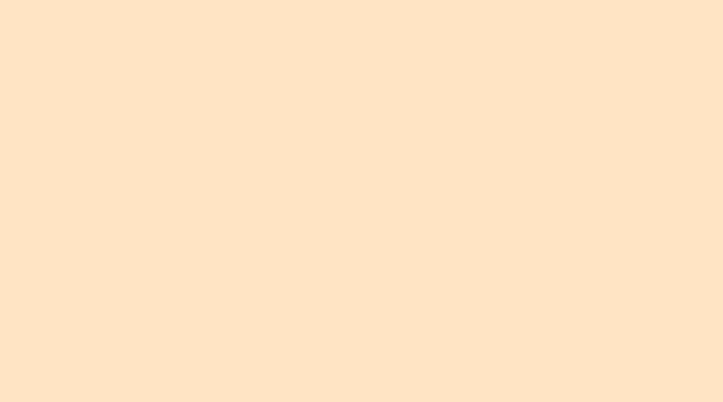
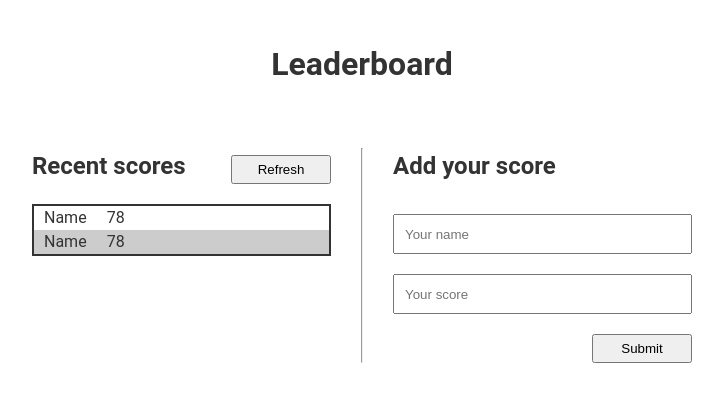
Before and after one commit to adamilare/leaderboard, a website built with webpack: page src/index.html in a window 1280 px wide. Shown: the whole page, without its empty margins (278-1001 px from the left). Built offline with nearby package versions, Linux system fonts and the light colour scheme.

Commit message:
Setup UI components

```diff
--- a/src/index.html
+++ b/src/index.html
@@ -5,6 +5,36 @@
     <meta http-equiv="X-UA-Compatible" content="IE=edge" />
     <meta name="viewport" content="width=device-width, initial-scale=1.0" />
     <title>Leaderboard</title>
+    <link rel="stylesheet" href="style.css" />
   </head>
-  <body></body>
+  <body>
+    <h1>Leaderboard</h1>
+    <div id="leaderboard">
+      <section id="leaderboard-list">
+        <div id="score-heading">
+          <h2>Recent scores</h2>
+          <button id="refresh">Refresh</button>
+        </div>
+
+        <ul id="recent-scores">
+          <li class="score-item" data-ref="">
+            <span class="name">Name</span><span class="score">78</span>
+          </li>
+          <li class="score-item" data-ref="">
+            <span class="name">Name</span><span class="score">78</span>
+          </li>
+        </ul>
+      </section>
+      <hr />
+      <section id="leaderboard-add">
+        <h2>Add your score</h2>
+        <form id="add-score">
+          <input type="text" name="name" placeholder="Your name" />
+          <input type="number" name="score" placeholder="Your score" />
+          <button type="submit">Submit</button>
+        </form>
+      </section>
+    </div>
+    <script src="index.js"></script>
+  </body>
 </html>
--- a/src/style.css
+++ b/src/style.css
@@ -1,7 +1,100 @@
-body {
-  background-color: bisque;
+* {
+  margin: 0;
+  padding: 0;
 }
 
-.hello {
-  color: red;
+html {
+  box-sizing: border-box;
 }
+
+*,
+*::before,
+*::after {
+  box-sizing: inherit;
+}
+
+body {
+  font-family: "Roboto", sans-serif;
+  font-size: 16px;
+  line-height: 1.5;
+  color: #333;
+}
+
+h1 {
+  margin: 40px auto;
+  text-align: center;
+}
+
+#score-heading {
+  display: flex;
+  justify-content: space-between;
+}
+
+#leaderboard,
+#leaderboard-list,
+#leaderboard-add,
+form {
+  display: flex;
+  flex-direction: column;
+}
+
+#leaderboard {
+  display: flex;
+  flex-direction: column;
+  width: 100%;
+  margin: 0 auto;
+  padding: 20px;
+}
+
+ul {
+  list-style: none;
+  margin-top: 20px;
+  border: 2px solid #333;
+}
+
+.score-item {
+  padding-left: 10px;
+}
+
+.score-item > span {
+  padding-right: 20px;
+}
+
+.score-item:nth-child(even) {
+  background-color: #ccc;
+}
+
+form {
+  margin-top: 30px;
+  gap: 20px;
+}
+
+input {
+  padding: 5px 10px;
+  height: 40px;
+}
+
+button {
+  padding: 5px 10px;
+  width: 100px;
+  display: inline;
+  align-self: flex-end;
+}
+
+@media screen and (min-width: 768px) {
+  #leaderboard {
+    flex-direction: row;
+    max-width: 700px;
+    justify-content: space-between;
+  }
+
+  #leaderboard-list,
+  #leaderboard-add {
+    flex: 1;
+  }
+
+  hr {
+    display: block;
+    margin: 0 30px;
+  }
+}
--- a/webpack.config.js
+++ b/webpack.config.js
@@ -1,35 +1,34 @@
-const path = require('path');
-const HtmlWebpackPlugin = require('html-webpack-plugin');
+const path = require("path");
+const HtmlWebpackPlugin = require("html-webpack-plugin");
 
 module.exports = {
-  mode: 'development',
+  mode: "development",
   entry: {
-    index: './src/index.js',
-    print: './src/print.js',
+    index: "./src/index.js",
   },
-  devtool: 'inline-source-map',
+  devtool: "inline-source-map",
   devServer: {
-    static: './dist',
+    static: "./dist",
   },
   plugins: [
     new HtmlWebpackPlugin({
-      template: './src/index.html',
+      template: "./src/index.html",
     }),
   ],
   output: {
-    filename: '[name].bundle.js',
-    path: path.resolve(__dirname, 'dist'),
+    filename: "[name].bundle.js",
+    path: path.resolve(__dirname, "dist"),
     clean: true,
   },
   module: {
     rules: [
       {
         test: /\.css$/i,
-        use: ['style-loader', 'css-loader'],
+        use: ["style-loader", "css-loader"],
       },
     ],
   },
   optimization: {
-    runtimeChunk: 'single',
+    runtimeChunk: "single",
   },
 };
```
Also changed, not shown: dist/index.bundle.js (added), dist/index.html, dist/main.js (deleted), dist/main.js.LICENSE.txt (deleted), dist/runtime.bundle.js (added).
